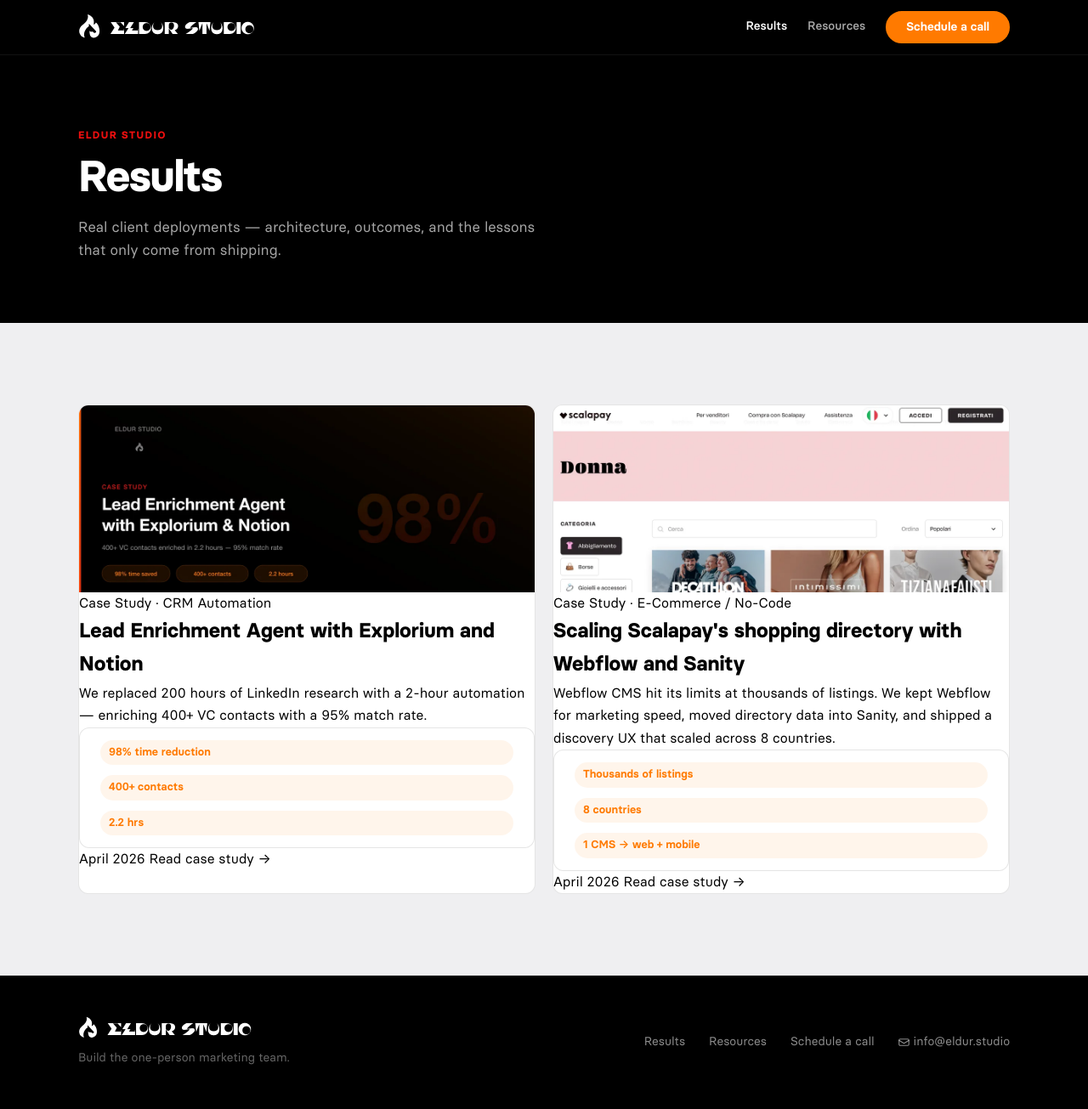
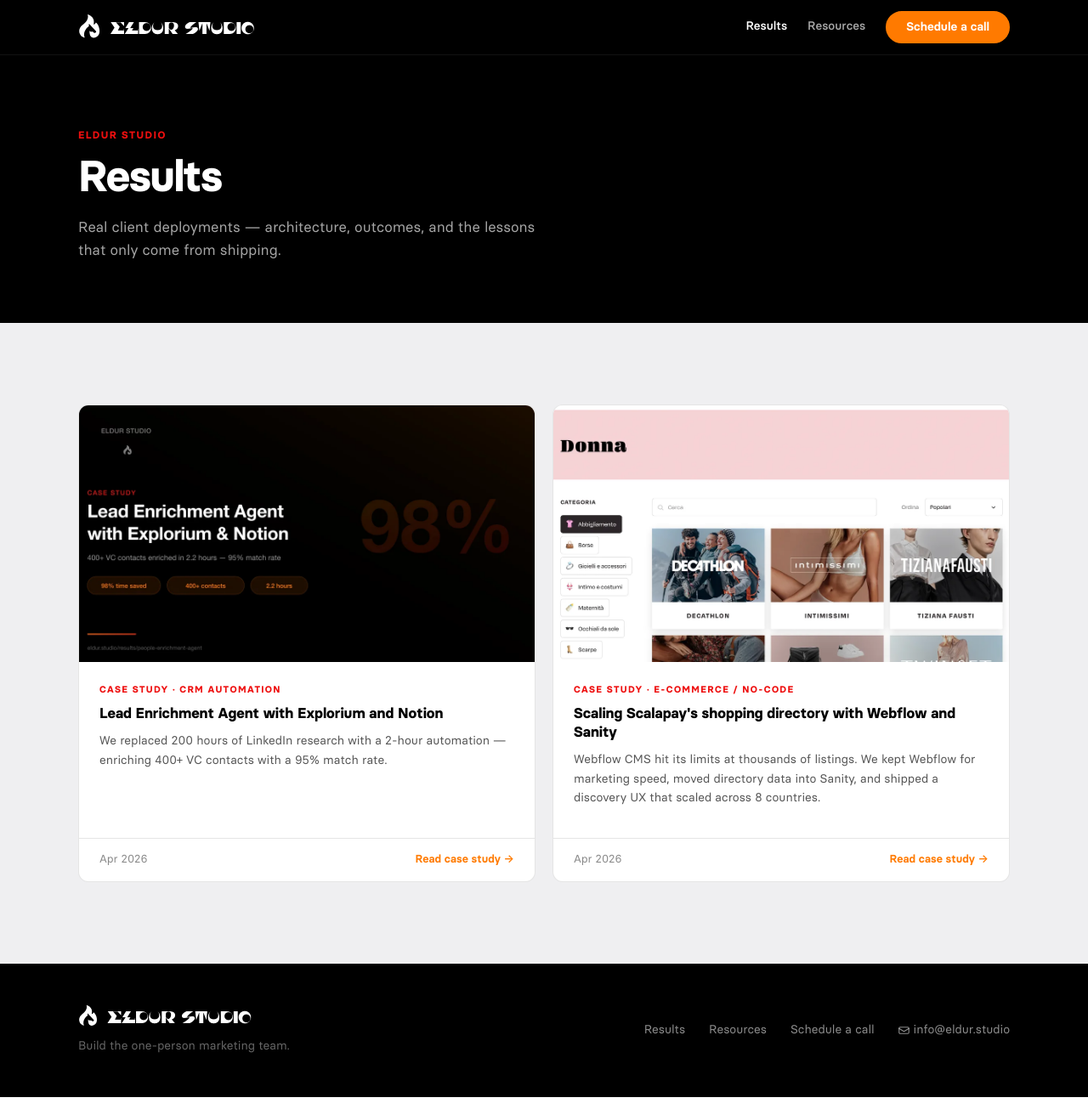
Before and after one commit to UberVero/ES2website, a Jekyll site: the page built from results/index.html, in a window 1280 px wide and 1305 px high. Shown: the whole window at 85% size. Built offline with Jekyll 4.4.1, drawn with Linux system fonts in a browser that asks for light colours; comment, search, counter and statistics services are not loaded.

Commit message:
fix: results listing — use card--resource pattern matching Resources page
- Add blog.css to results/index.html (provides card--resource styles)
- Switch cards from card--case-study to card--resource
- Remove unstyled card__stats pills; use standard card__footer/readmore

Co-Authored-By: Claude Sonnet 4.6 <noreply@anthropic.com>

```diff
--- a/results/index.html
+++ b/results/index.html
@@ -27,6 +27,7 @@ permalink: /results/
   <link rel="canonical" href="https://eldur.studio/results/">
   <link rel="icon" href="/assets/favicon.svg" type="image/svg+xml">
   <link rel="stylesheet" href="/styles.css">
+  <link rel="stylesheet" href="/blog.css">
   <link rel="stylesheet" href="/results.css">
   <script src="https://cdn.usefathom.com/script.js" data-site="FYROQRHW" defer></script>
 </head>
@@ -84,7 +85,7 @@ permalink: /results/
       <div class="cards cards--2">
 
         <!-- Case study 1: People Enrichment Agent -->
-        <article class="card--case-study">
+        <article class="card--resource">
           <div class="card__cover">
             <picture>
               <source srcset="/results/people-enrichment-agent/cover.webp" type="image/webp">
@@ -96,19 +97,14 @@ permalink: /results/
             <h2 class="card__title">Lead Enrichment Agent with Explorium and Notion</h2>
             <p class="card__excerpt">We replaced 200 hours of LinkedIn research with a 2-hour automation — enriching 400+ VC contacts with a 95% match rate.</p>
           </div>
-          <div class="card--case-study card__stats">
-            <span class="card__stat">98% time reduction</span>
-            <span class="card__stat">400+ contacts</span>
-            <span class="card__stat">2.2 hrs</span>
-          </div>
           <div class="card__footer">
-            <span class="card__date">April 2026</span>
+            <span class="card__date">Apr 2026</span>
             <a href="/results/people-enrichment-agent/" class="card__readmore">Read case study →</a>
           </div>
         </article>
 
         <!-- Case study 2: Scalapay Directory -->
-        <article class="card--case-study">
+        <article class="card--resource">
           <div class="card__cover">
             <img src="/results/scalapay-webflow-directory-headless-cms/filters.webp" alt="Scalapay merchant directory with emoji filtering UI" loading="lazy">
           </div>
@@ -117,13 +113,8 @@ permalink: /results/
             <h2 class="card__title">Scaling Scalapay's shopping directory with Webflow and Sanity</h2>
             <p class="card__excerpt">Webflow CMS hit its limits at thousands of listings. We kept Webflow for marketing speed, moved directory data into Sanity, and shipped a discovery UX that scaled across 8 countries.</p>
           </div>
-          <div class="card--case-study card__stats">
-            <span class="card__stat">Thousands of listings</span>
-            <span class="card__stat">8 countries</span>
-            <span class="card__stat">1 CMS → web + mobile</span>
-          </div>
           <div class="card__footer">
-            <span class="card__date">April 2026</span>
+            <span class="card__date">Apr 2026</span>
             <a href="/results/scalapay-webflow-directory-headless-cms/" class="card__readmore">Read case study →</a>
           </div>
         </article>
```
